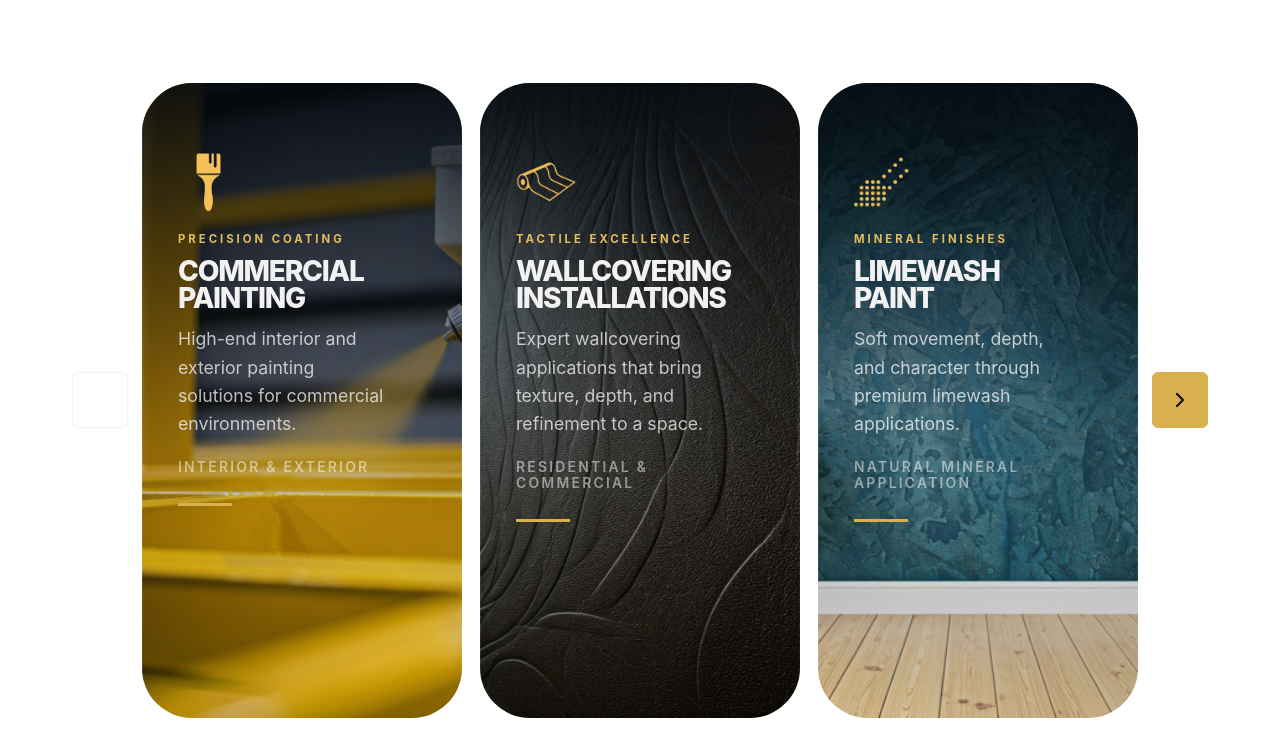
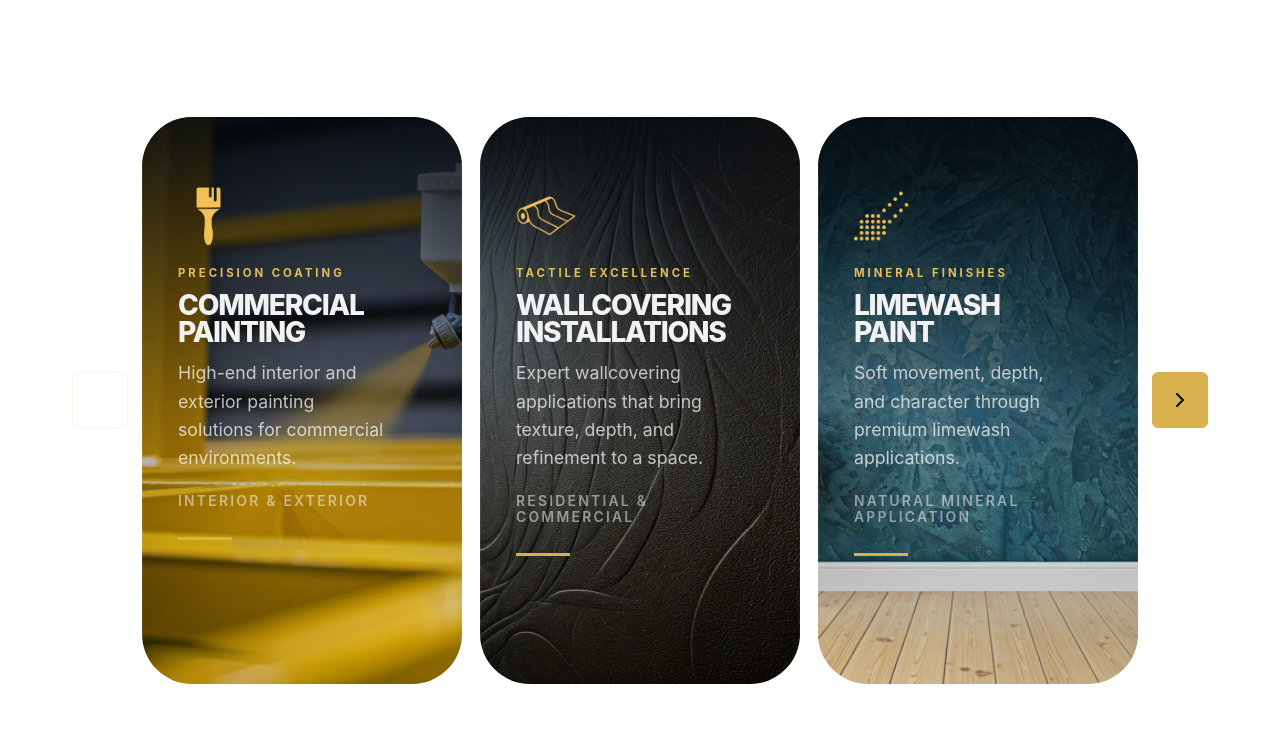
Before and after one commit to Avmannino/services_webpage_embed, a React (Vite) app: page / in a window 1280 px wide. Shown: the top 756 px of the page. Built offline with nearby package versions, Linux system fonts and the light colour scheme.

Commit message:
1470px size

```diff
--- a/src/styles.css
+++ b/src/styles.css
@@ -221,6 +221,13 @@ transition: transform 300ms cubic-bezier(0.22, 1, 0.36, 1);
 }
 
 
+/* 1470px breakpoint: shorter cards */
+@media (max-width: 1500px) and (min-width: 1101px) {
+    :root {
+        --card-height: 567px;
+    }
+}
+
 /* Tablet: 2 cards */
 @media (max-width: 1100px) {
     :root {
```
